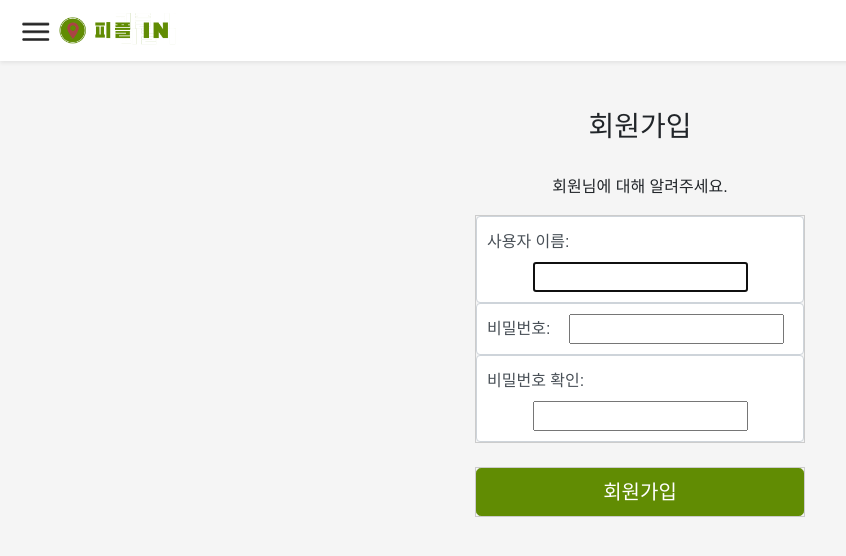
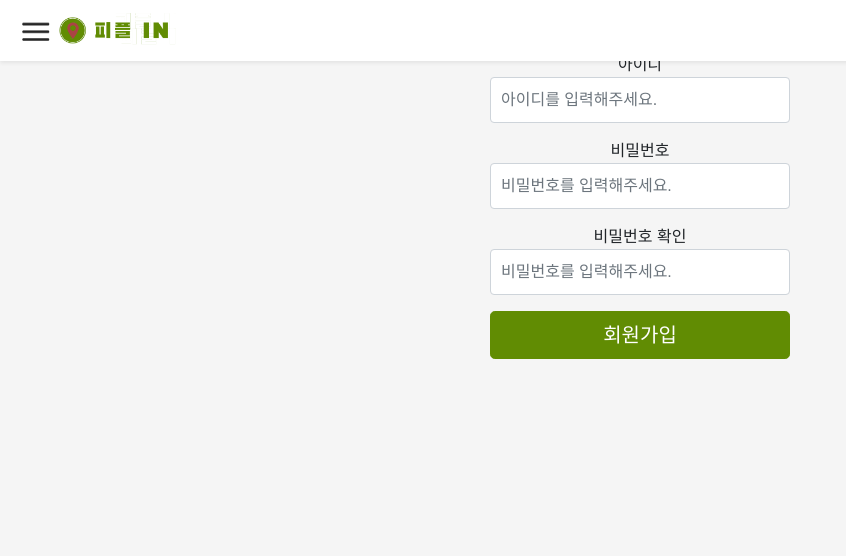
Before and after one commit to hwcookies0408/peopleIn, a Django app: page /accounts/register/ in a window 1280 px wide. Shown: the top 556 px of the page, without its empty margins (0-846 px from the left). Run offline with Django 3.2, Linux system fonts and the light colour scheme; some libraries are stand-ins or nearby versions.

Commit message:
Change..

```diff
--- a/prj/static/forms.css
+++ b/prj/static/forms.css
@@ -1,12 +1,13 @@
 /* Form Error */
-.error-note {
+.errornote {
     display: block;
-    width: 330px;
+    /*width: 330px;*/
     margin: 5px auto;
-    border: 1px solid #c30;
-    background: white;
-    padding: 10px 25px;
-    color: #c30;
+    /*border: 1px solid #c30;*/
+    /*background: white;*/
+    /*padding: 10px 25px;*/
+    /*color: #c30;*/
+    color: darkred;
     font-size: 15px;
     font-weight: bold;
 }
@@ -139,7 +140,7 @@ div#content {
     position: absolute;
     width: 300px;
     left: 0;
-    bottom: -4.7em;
+    bottom: -8em;
 }
 
 .btn-primary {
@@ -157,3 +158,42 @@ hr { color:black;width: 310px;}
 }
 
 .exfun2 { font-size: 15px;   width: 90px; }
+
+
+/* 회원가입 */
+.form-signup {
+  width: 100%;
+  max-width: 330px;
+  padding: 15px;
+  margin: auto;
+}
+
+.form-signup .form-control {
+  position: relative;
+  box-sizing: border-box;
+  height: auto;
+  padding: 10px;
+  font-size: 16px;
+}
+
+.form-signup{
+    height: 385px;
+}
+
+.signupform {
+    width: 310px;
+    position: relative;
+}
+
+
+.signupformgroup{
+    position: absolute;
+    width: 300px;
+    left: 0;
+    bottom: -17em;
+}
+
+.btn-primary {
+    background-color: #618C03;
+    border-color: #618C03;
+}
--- a/prj/templates/registration/register.html
+++ b/prj/templates/registration/register.html
@@ -4,31 +4,62 @@
 {% block extrastyle %}{% static "forms.css" %}{% endblock %}
 
 {% block content %}
-<div id="content">
-    <h1 class="h3 mb-3 font-weight-normal">회원가입</h1>
-    <form class="form-signup" method="post" action="."> {% csrf_token %}
+{#<div id="content">#}
+{#    <h1 class="h3 mb-3 font-weight-normal">회원가입</h1>#}
+{#    <form class="form-signup" method="post" action="."> {% csrf_token %}#}
+{#    {% if form.errors %}#}
+{#        <p class="errornote">오류 내용을 확인해주세요.</br>#}
+{#            {{ form.errors }} <!-- 오류 출력 -->#}
+{#        </p>#}
+{#    {% endif %}#}
+{#    <p>회원님에 대해 알려주세요.</p>#}
+{#    <fieldset class="aligned">#}
+{#        <div class="form-control">#}
+{#            {{ form.username.label_tag }} {{ form.username }}#}
+{#        </div>#}
+{#        <div class="form-control">#}
+{#            {{ form.password1.label_tag }} {{ form.password1 }}#}
+{#        </div>#}
+{#        <div class="form-control">#}
+{#            {{ form.password2.label_tag }} {{ form.password2 }}#}
+{#        </div>#}
+{#    </fieldset>#}
+{#    </br>#}
+{#    <div class="submit-row">#}
+{#        <button class="btn btn-lg btn-primary btn-block" type="submit">회원가입</button>#}
+{#    </div>#}
+{#    <script type="text/javascript">document.getElementById("id_username").focus();</script>#}
+{#    </form>#}
+{#</div>#}
+
+<br><br>
+<span id="content">
+{#  <h1 class="h3 mb-3 font-weight-normal">로그인</h1>#}
+  <form class="form-signup" action="." method="post">{% csrf_token %}
       {% if form.errors %}
-        <p class="error-note">오류 내용을 확인해주세요.</br>
-            {{ form.errors }} <!-- 오류 출력 -->
-        </p>
+        <p class="errornote">아이디 또는 비밀번호를 다시 확인하세요.</p><br>
       {% endif %}
-    <p>회원님에 대해 알려주세요.</p>
-    <fieldset class="aligned">
-        <div class="form-control">
-            {{ form.username.label_tag }} {{ form.username }}
+{#      <p>아이디와 비밀번호를 알려 주세요.</p>#}
+  <div class="signupform">
+      <div class="signupformgroup">
+          <div class="form-group">
+              아이디 <input type="text" class="form-control" name="username" placeholder="아이디를 입력해주세요." required="required">
           </div>
-        <div class="form-control">
-            {{ form.password1.label_tag }} {{ form.password1 }}
+          <div class="form-group">
+              비밀번호 <input type="password" class="form-control" name="password" placeholder="비밀번호를 입력해주세요." required="required">
           </div>
-        <div class="form-control">
-            {{ form.password2.label_tag }} {{ form.password2 }}
+            <div class="form-group">
+              비밀번호 확인 <input type="password" class="form-control" name="password" placeholder="비밀번호를 입력해주세요." required="required">
           </div>
-    </fieldset>
-    </br>
-    <div class="submit-row">
-        <button class="btn btn-lg btn-primary btn-block" type="submit">회원가입</button>
+          <div class="form-group">
+              <button type="submit" class="btn btn-primary btn-lg btn-block login-btn">회원가입  </button>
           </div>
-    <script type="text/javascript">document.getElementById("id_username").focus();</script>
+      </div>
+
+  </div>
+    <!-- 자바스크립트 활용 -->
+    <script type="text/javascript">document.getElementById('id_username').focus();</script>
+
   </form>
-</div>
+</span>
 {% endblock %}
```
Also changed, not shown: prj/templates/registration/login.html (+11 -12 lines). Lines whose indentation alone changed are shown as unchanged.
